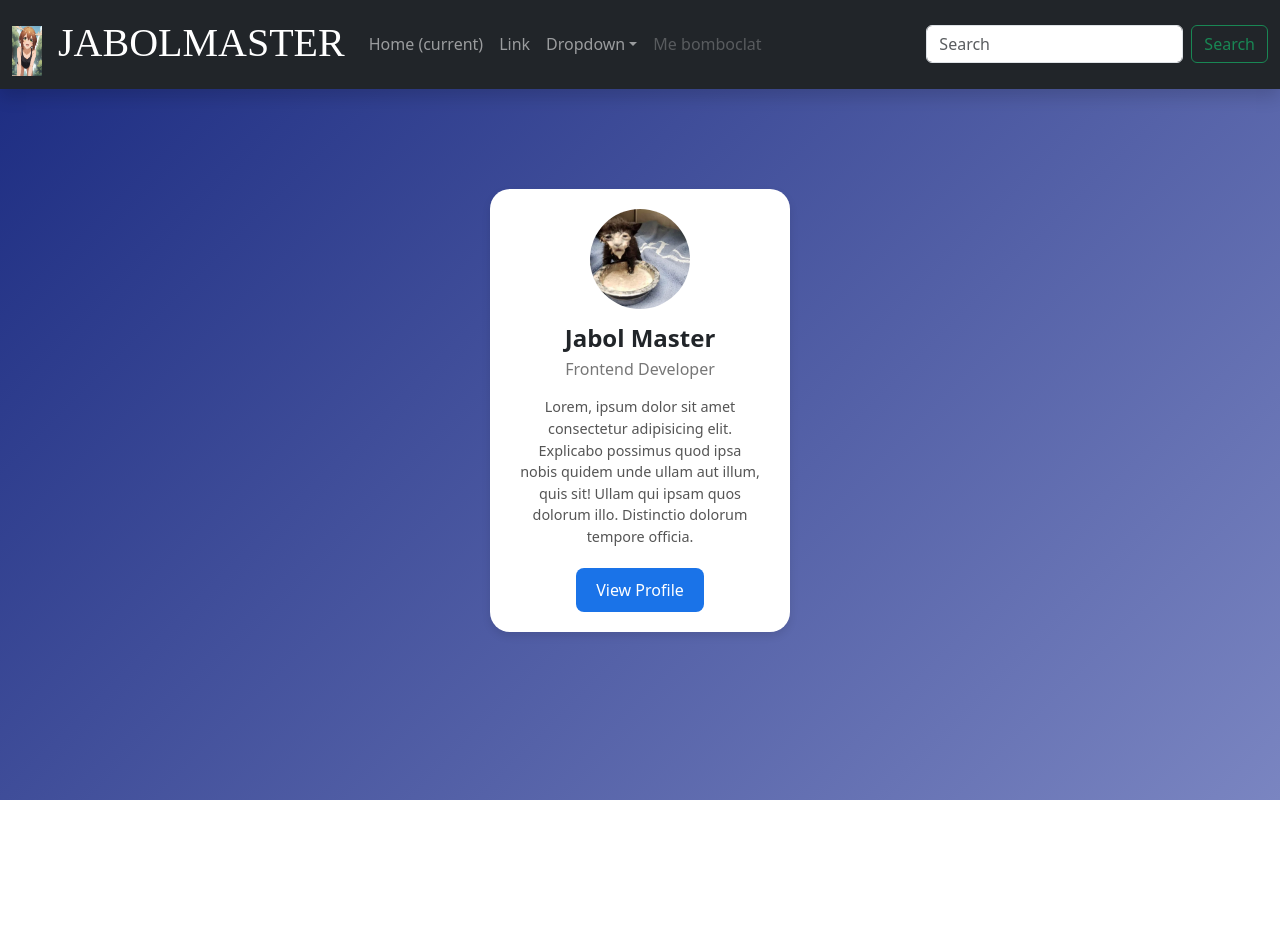
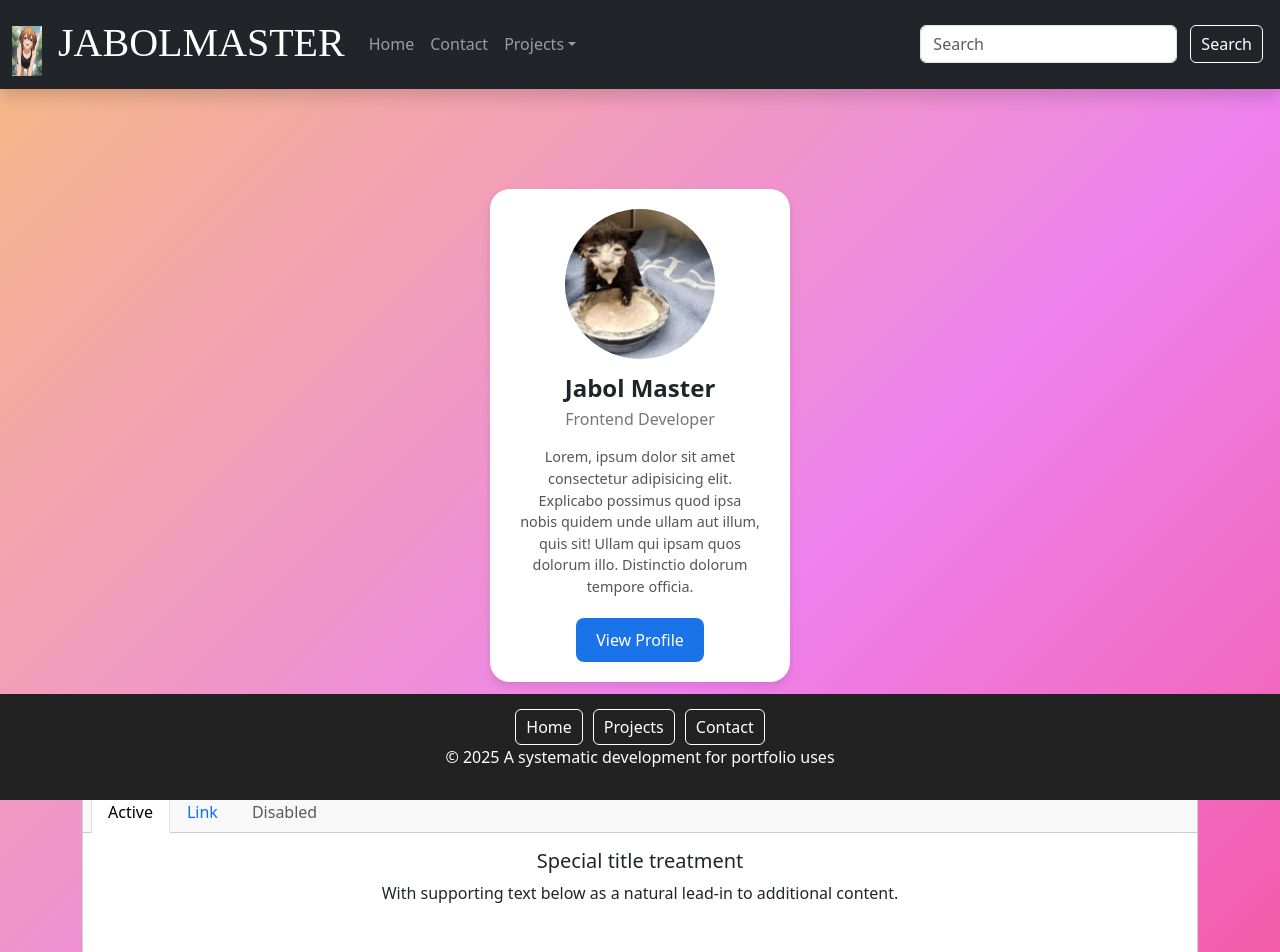
Before and after one commit to vincenzohashiro/Personal-Website, a React (Vite) app: page / in a window 1280 px wide. Shown: the top 952 px of the page. Before the commit the page ends 800 px from the top, so only its background shows below. Built offline with nearby package versions, Linux system fonts and the light colour scheme; a web font is replaced by a local one.

Commit message:
Describe what you changed

```diff
--- a/src/App.tsx
+++ b/src/App.tsx
@@ -1,5 +1,6 @@
 import NavBar from "./components/NavBar";
 import BasicCard from "./components/ProfileCard";
+import Footer from "./components/Footer";
 import "bootstrap/dist/css/bootstrap.css";
 import "bootstrap/dist/js/bootstrap.bundle.min.js";
 import imagePath from "./assets/6.jpeg";
@@ -7,9 +8,14 @@ import "./css/App.css";
 
 function App() {
   return (
-    <div className="app-background">
-      <NavBar brandName="Jabolmaster" imageSrcPath={imagePath} />
-      <BasicCard />
+    <div className="animated-background">
+      <div className="page-container">
+        <NavBar brandName="Jabolmaster" imageSrcPath={imagePath} />
+        <div className="content-wrap">
+          <BasicCard />
+        </div>
+        <Footer />
+      </div>
     </div>
   );
 }
--- /dev/null
+++ b/src/components/Footer.tsx
@@ -0,0 +1,38 @@
+import "../css/Footer.css";
+import React, { useEffect, useState } from "react";
+
+export default function Footer() {
+  const [visible, setVisible] = useState(true);
+  const [lastScrollY, setLastScrollY] = useState(0);
+
+  useEffect(() => {
+    const handleScroll = () => {
+      if (window.scrollY > lastScrollY && window.scrollY > 50) {
+        setVisible(false); // scrolling down → hide footer
+      } else {
+        setVisible(true); // scrolling up → show footer
+      }
+      setLastScrollY(window.scrollY);
+    };
+
+    window.addEventListener("scroll", handleScroll);
+    return () => window.removeEventListener("scroll", handleScroll);
+  }, [lastScrollY]);
+
+  return (
+    <footer className={`footer ${visible ? "show" : "hide"}`}>
+      <button type="button" className="btn">
+        Home
+      </button>
+      <button type="button" className="btn">
+        Projects
+      </button>
+      <button type="button" className="btn">
+        Contact
+      </button>
+      <p>
+        © {new Date().getFullYear()} A systematic development for portfolio uses
+      </p>
+    </footer>
+  );
+}
--- a/src/components/NavBar.tsx
+++ b/src/components/NavBar.tsx
@@ -36,13 +36,13 @@ function NavBar({ brandName, imageSrcPath }: NavBarProps) {
         <div className="collapse navbar-collapse" id="navbarSupportedContent">
           <ul className="navbar-nav me-auto">
             <li className="nav-item active">
-              <a className="nav-link" href="#">
-                Home <span className="sr-only">(current)</span>
+              <a className="nav-link" href="App.tsx">
+                Home <span className="sr-only"></span>
               </a>
             </li>
             <li className="nav-item">
               <a className="nav-link" href="#">
-                Link
+                Contact
               </a>
             </li>
             <li className="nav-item dropdown">
@@ -55,28 +55,23 @@ function NavBar({ brandName, imageSrcPath }: NavBarProps) {
                 aria-haspopup="true"
                 aria-expanded="false"
               >
-                Dropdown
+                Projects
               </a>
               <div className="dropdown-menu" aria-labelledby="navbarDropdown">
                 <a className="dropdown-item" href="#">
-                  Sjad
+                  Arma
                 </a>
                 <a className="dropdown-item" href="#">
-                  Gr
+                  Clothing Line
                 </a>
                 <div className="dropdown-divider"></div>
                 <a className="dropdown-item" href="#">
-                  Idk
+                  Flutter Designs
                 </a>
                 <a className="dropdown-item" href="#">
-                  Bilat
+                  Further Projects
                 </a>
               </div>
-            </li>
-            <li className="nav-item">
-              <a className="nav-link disabled" href="#">
-                Me bomboclat
-              </a>
             </li>
           </ul>
           <form className="d-flex my-2 my-lg-0">
--- a/src/components/ProfileCard.tsx
+++ b/src/components/ProfileCard.tsx
@@ -3,6 +3,7 @@ import profileImage from "../assets/qq.png";
 
 export default function BasicCard() {
   return (
+    <div className="container mt-5">
       <div className="profile-card">
         <img src={profileImage} alt="Profile" className="profile-image" />
         <h2 className="profile-name">Jabol Master</h2>
@@ -14,5 +15,37 @@ export default function BasicCard() {
         </p>
         <button className="profile-button">View Profile</button>
       </div>
+      <div className="card text-center">
+        <div className="card-header">
+          <ul className="nav nav-tabs card-header-tabs">
+            <li className="nav-item">
+              <a className="nav-link active" aria-current="true" href="#">
+                Active
+              </a>
+            </li>
+            <li className="nav-item">
+              <a className="nav-link" href="#">
+                Link
+              </a>
+            </li>
+            <li className="nav-item">
+              <a className="nav-link disabled" aria-disabled="true">
+                Disabled
+              </a>
+            </li>
+          </ul>
+        </div>
+        <div className="card-body">
+          <h5 className="card-title">Special title treatment</h5>
+          <p className="card-text">
+            With supporting text below as a natural lead-in to additional
+            content.
+          </p>
+          <a href="#" className="btn btn-primary">
+            Go somewhere
+          </a>
+        </div>
+      </div>
+    </div>
   );
 }
--- a/src/css/App.css
+++ b/src/css/App.css
@@ -1,5 +1,38 @@
-.app-background {
-  background: linear-gradient(135deg, #1A2A80, #7A85C1);
-  height: 100vh;
+
+.body {
+  margin: 0;
+  overflow-y: auto !important;
+  height: 1500px;
+  padding: 0;
+  background-color: #f8f9fa;
+}
+.animated-background {
+  background: linear-gradient(-45deg, black, red, violet, yellow);
+  background-size: 400% 400%;
+  animation: gradientBG 3s ease infinite;
   width: 100%;
+  display: flex;
+  flex-direction: column;
+  min-height: 100vh;
 }
+
+@keyframes gradientBG {
+  0% {
+    background-position: 0% 50%;
+  }
+  50% {
+    background-position: 100% 50%;
+  }
+  100% {
+    background-position: 0% 50%;
+  }
+}
+.page-container {
+  display: flex;
+  flex-direction: column;
+  min-height: 100vh;
+}
+
+.content-wrap {
+  flex: 1;
+}
--- /dev/null
+++ b/src/css/Footer.css
@@ -0,0 +1,33 @@
+.footer {
+  position: fixed;
+  left: 0;
+  bottom: 0;
+  width: 100%;
+  background-color: #222;
+  color: white;
+  text-align: center;
+  padding: 15px 0;
+  transition: transform 0.3s ease-in-out;
+  z-index: 1000;
+}
+
+.footer.hide {
+  transform: translateY(100%);
+}
+
+.footer.show {
+  transform: translateY(0);
+}
+
+.btn {
+  margin: 0 5px;
+  background-color: transparent;
+  border: 1px solid white;
+  color: white;
+  padding: 5px 10px;
+  cursor: pointer;
+}
+
+.btn:hover {
+  background-color: #555;
+}
--- a/src/css/ProfileCard.css
+++ b/src/css/ProfileCard.css
@@ -11,13 +11,13 @@
 }
 
 .profile-card:hover {
-  transform: translateY(-5px);
+  transform: translateY(-20px);
   box-shadow: 0 8px 16px rgba(0, 0, 0, 0.15);
 }
 
 .profile-image {
-  width: 100px;
-  height: 100px;
+  width: 150px;
+  height: 150px;
   border-radius: 50%;
   object-fit: cover;
   margin-bottom: 15px;
```
Also changed, not shown: package.json (+7 -6 lines), 1 other file (tests, documents, lock files or other folders). Lines whose indentation alone changed are shown as unchanged.
